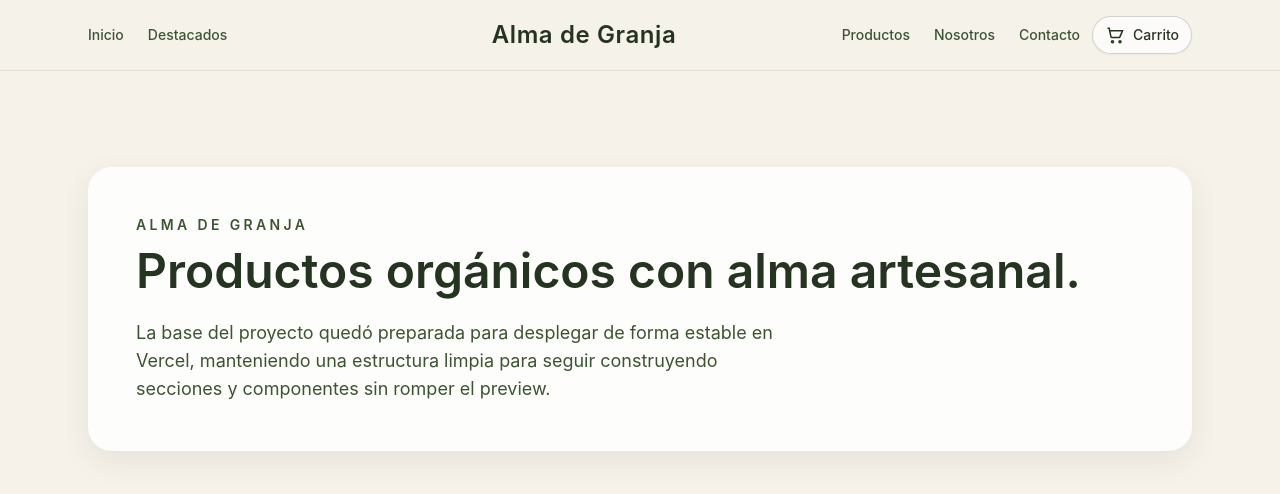
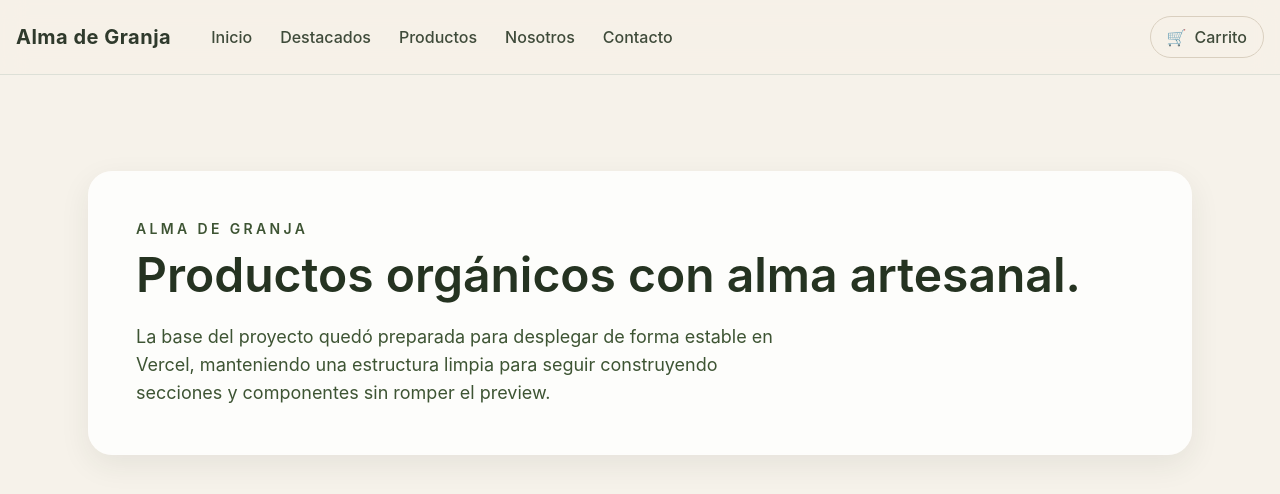
Before and after one commit to fpgalarce-creator/alamadegranja_vf_v2, a React (Vite) app: page / in a window 1280 px wide. Shown: the top 494 px of the page. Built offline with nearby package versions, Linux system fonts and the light colour scheme.

Commit message:
Update navbar layout to new sticky header design

```diff
--- a/src/components/Navbar.jsx
+++ b/src/components/Navbar.jsx
@@ -1,82 +1,41 @@
-import { useState } from 'react';
 import { CartEntryPoint } from './CartEntryPoint';
 
-const navItems = ['Inicio', 'Destacados', 'Productos', 'Nosotros', 'Contacto'];
-
-function CartIcon() {
-  return (
-    <svg aria-hidden="true" viewBox="0 0 24 24" className="h-5 w-5" fill="none" stroke="currentColor" strokeWidth="1.8">
-      <circle cx="9" cy="20" r="1.2" />
-      <circle cx="18" cy="20" r="1.2" />
-      <path d="M3 4h2l2.2 10.2a1 1 0 0 0 1 .8h8.7a1 1 0 0 0 1-.8L21 7H6.2" />
-    </svg>
-  );
-}
+const navItems = [
+  { label: 'Inicio', href: '#inicio' },
+  { label: 'Destacados', href: '#destacados' },
+  { label: 'Productos', href: '#productos' },
+  { label: 'Nosotros', href: '#nosotros' },
+  { label: 'Contacto', href: '#contacto' }
+];
 
 export function Navbar() {
-  const [menuOpen, setMenuOpen] = useState(false);
+  return (
+    <header className="sticky top-0 z-50 border-b border-emerald-900/10 bg-[#f7f1e8]/90 backdrop-blur-md">
+      <div className="mx-auto flex max-w-7xl items-center justify-between px-4 py-4">
+        <div className="flex items-center gap-10">
+          <a href="#inicio" className="text-xl font-bold tracking-wide text-[#2f3a2c]">
+            Alma de Granja
+          </a>
 
-  return (
-    <header className="sticky top-0 z-20 border-b border-olive-900/10 bg-linen/90 backdrop-blur">
-      <nav className="mx-auto flex max-w-6xl items-center justify-between px-4 py-4 md:px-6">
-        <button
-          type="button"
-          className="inline-flex items-center rounded-lg p-2 text-olive-900 md:hidden"
-          onClick={() => setMenuOpen((prev) => !prev)}
-          aria-label="Abrir menú"
-          aria-expanded={menuOpen}
-        >
-          <span className="text-sm font-medium">Menú</span>
-        </button>
-
-        <ul className="hidden flex-1 items-center gap-6 text-sm font-medium text-olive-700 md:flex">
-          {navItems.slice(0, 2).map((item) => (
-            <li key={item}>
-              <a href="#" className="transition hover:text-olive-900">
-                {item}
+          <nav className="hidden items-center gap-7 md:flex" aria-label="Principal">
+            {navItems.map((item) => (
+              <a key={item.label} href={item.href} className="font-medium text-[#3f4b3a] transition hover:text-[#7a8f52]">
+                {item.label}
               </a>
-            </li>
-          ))}
-        </ul>
-
-        <a href="#" className="mx-auto px-4 text-center text-xl font-semibold tracking-wide text-olive-900 md:text-2xl">
-          Alma de Granja
-        </a>
-
-        <ul className="hidden flex-1 items-center justify-end gap-6 text-sm font-medium text-olive-700 md:flex">
-          {navItems.slice(2).map((item) => (
-            <li key={item}>
-              <a href="#" className="transition hover:text-olive-900">
-                {item}
-              </a>
-            </li>
-          ))}
-        </ul>
+            ))}
+          </nav>
+        </div>
 
         <button
           type="button"
-          className="relative ml-3 inline-flex items-center gap-2 rounded-full border border-olive-900/20 bg-white/70 px-3 py-2 text-sm font-medium text-olive-900 shadow-sm transition hover:bg-white"
+          className="relative flex items-center gap-2 rounded-full border border-[#d9cfbf] px-4 py-2 font-medium text-[#3f4b3a] transition hover:bg-white"
           aria-label="Abrir carrito"
         >
-          <CartIcon />
-          <span className="hidden sm:inline">Carrito</span>
+          <span aria-hidden="true">🛒</span>
+          <span>Carrito</span>
           <CartEntryPoint />
         </button>
-      </nav>
-
-      {menuOpen && (
-        <div className="border-t border-olive-900/10 bg-linen px-4 py-4 md:hidden">
-          <ul className="space-y-3 text-sm font-medium text-olive-700">
-            {navItems.map((item) => (
-              <li key={item}>
-                <a href="#" className="block rounded-lg px-2 py-1 transition hover:bg-white/60 hover:text-olive-900">
-                  {item}
-                </a>
-              </li>
-            ))}
-          </ul>
-        </div>
-      )}
+      </div>
     </header>
   );
 }
```
